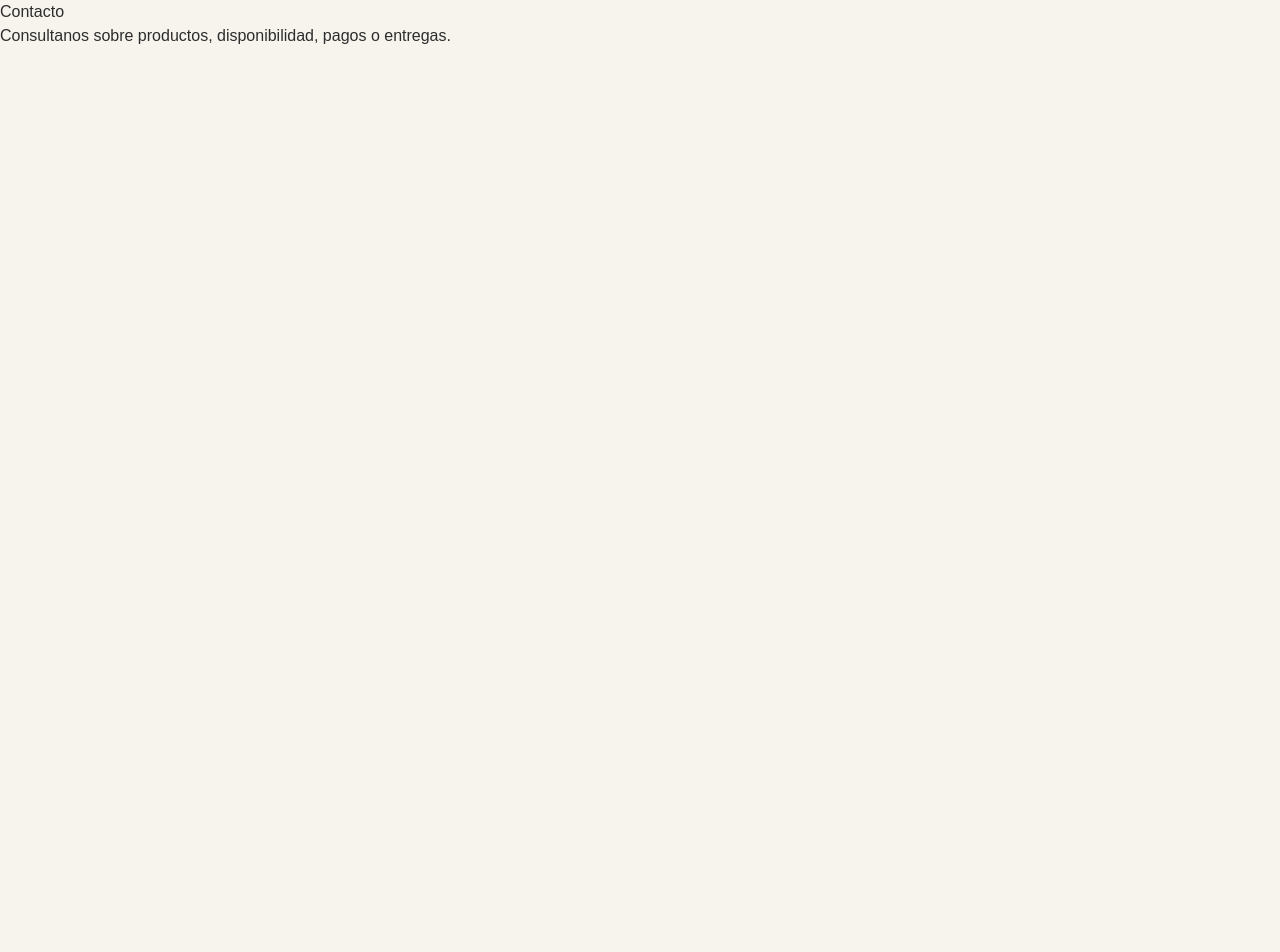
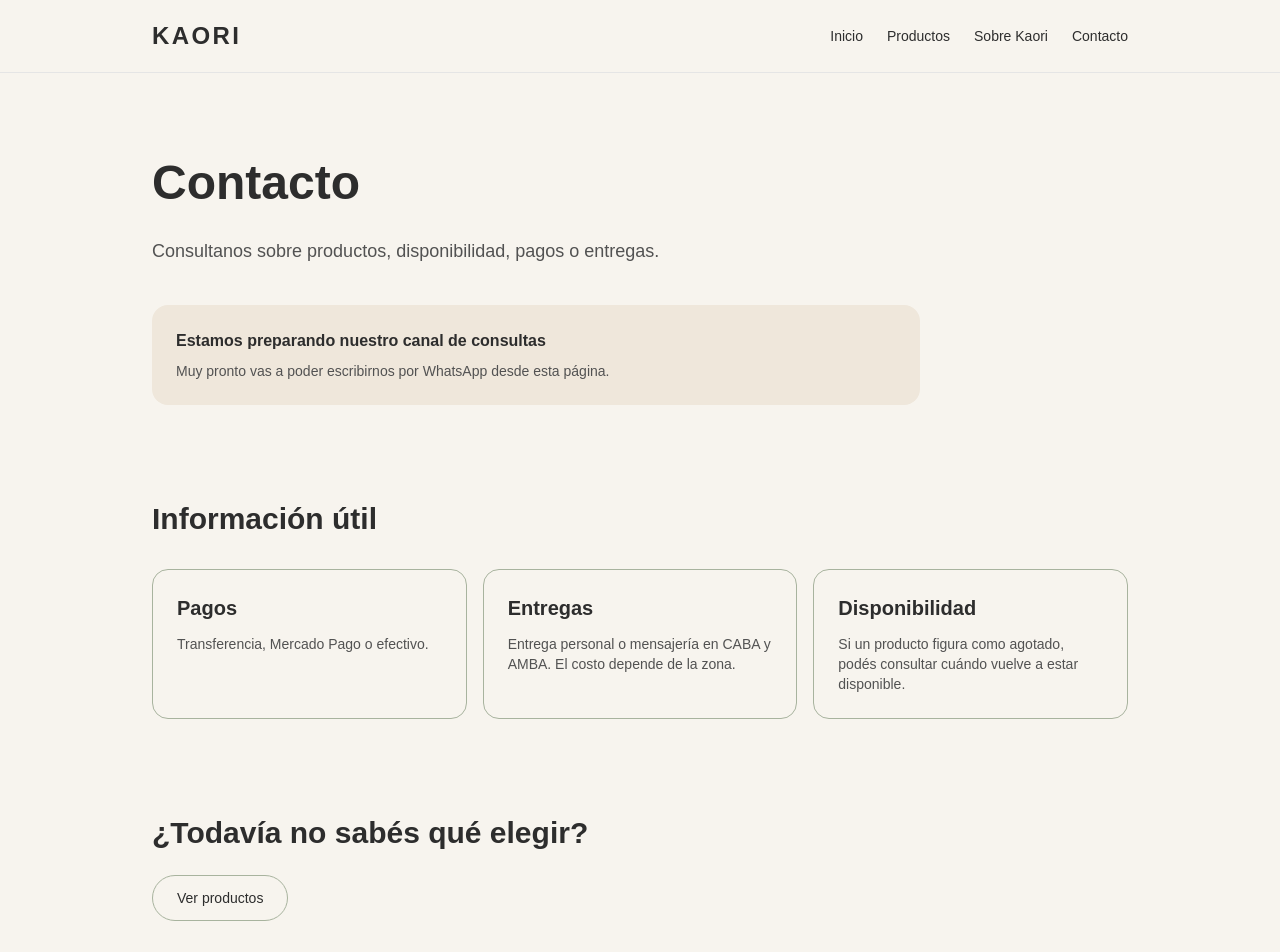
Before and after one commit to kalel3-hash/Kaori, a Next.js app: page /contacto in a window 1280 px wide. Shown: the top 952 px of the page. Before the commit the page ends 800 px from the top, so only its background shows below. Built offline with nearby package versions, Linux system fonts and the light colour scheme.

Commit message:
Agrega página Contacto

```diff
--- a/app/contacto/page.tsx
+++ b/app/contacto/page.tsx
@@ -1,11 +1,102 @@
+import type { Metadata } from "next";
+import Link from "next/link";
+import Header from "@/components/layout/Header";
+import Footer from "@/components/layout/Footer";
+import { site } from "@/data/site";
+
+export const metadata: Metadata = {
+  title: "Contacto",
+  description:
+    "Consultanos sobre productos, disponibilidad, pagos o entregas.",
+};
+
+const topics = [
+  {
+    title: "Pagos",
+    text: "Transferencia, Mercado Pago o efectivo.",
+  },
+  {
+    title: "Entregas",
+    text: `Entrega personal o mensajería en ${site.location}. El costo depende de la zona.`,
+  },
+  {
+    title: "Disponibilidad",
+    text: "Si un producto figura como agotado, podés consultar cuándo vuelve a estar disponible.",
+  },
+];
+
 export default function ContactoPage() {
+  const whatsappHref = site.whatsapp
+    ? `https://wa.me/${site.whatsapp}?text=${encodeURIComponent(
+        "Hola! Quiero hacer una consulta."
+      )}`
+    : null;
+
   return (
-    <main>
-      <h1>Contacto</h1>
+    <>
+      <Header />
 
-      <p>
-        Consultanos sobre productos, disponibilidad, pagos o entregas.
-      </p>
-    </main>
+      <main className="mx-auto max-w-5xl px-6 py-20">
+        <section className="max-w-3xl">
+          <h1 className="mb-6 text-5xl font-semibold leading-tight">
+            Contacto
+          </h1>
+
+          <p className="mb-10 text-lg text-neutral-600">
+            Consultanos sobre productos, disponibilidad, pagos o entregas.
+          </p>
+
+          {whatsappHref ? (
+            <Link
+              href={whatsappHref}
+              className="inline-block rounded-full bg-[#a8b39e] px-6 py-3 text-sm font-medium text-[#2d2d2d]"
+            >
+              Escribinos por WhatsApp
+            </Link>
+          ) : (
+            <div className="rounded-2xl bg-[#efe7db] p-6">
+              <p className="font-semibold">
+                Estamos preparando nuestro canal de consultas
+              </p>
+              <p className="mt-2 text-sm text-neutral-600">
+                Muy pronto vas a poder escribirnos por WhatsApp desde esta
+                página.
+              </p>
+            </div>
+          )}
+        </section>
+
+        <section className="mt-24">
+          <h2 className="mb-8 text-3xl font-semibold">Información útil</h2>
+
+          <div className="grid gap-4 md:grid-cols-3">
+            {topics.map((topic) => (
+              <div
+                key={topic.title}
+                className="rounded-2xl border border-[#a8b39e] p-6"
+              >
+                <h3 className="mb-3 text-xl font-semibold">{topic.title}</h3>
+                <p className="text-sm text-neutral-600">{topic.text}</p>
+              </div>
+            ))}
+          </div>
+        </section>
+
+        <section className="mt-24 max-w-3xl">
+          <h2 className="mb-6 text-3xl font-semibold">
+            ¿Todavía no sabés qué elegir?
+          </h2>
+
+          <Link
+            href="/productos"
+            className="inline-block rounded-full border border-[#a8b39e] px-6 py-3 text-sm font-medium"
+          >
+            Ver productos
+          </Link>
+        </section>
+      </main>
+
+      <Footer />
+    </>
   );
 }
```
